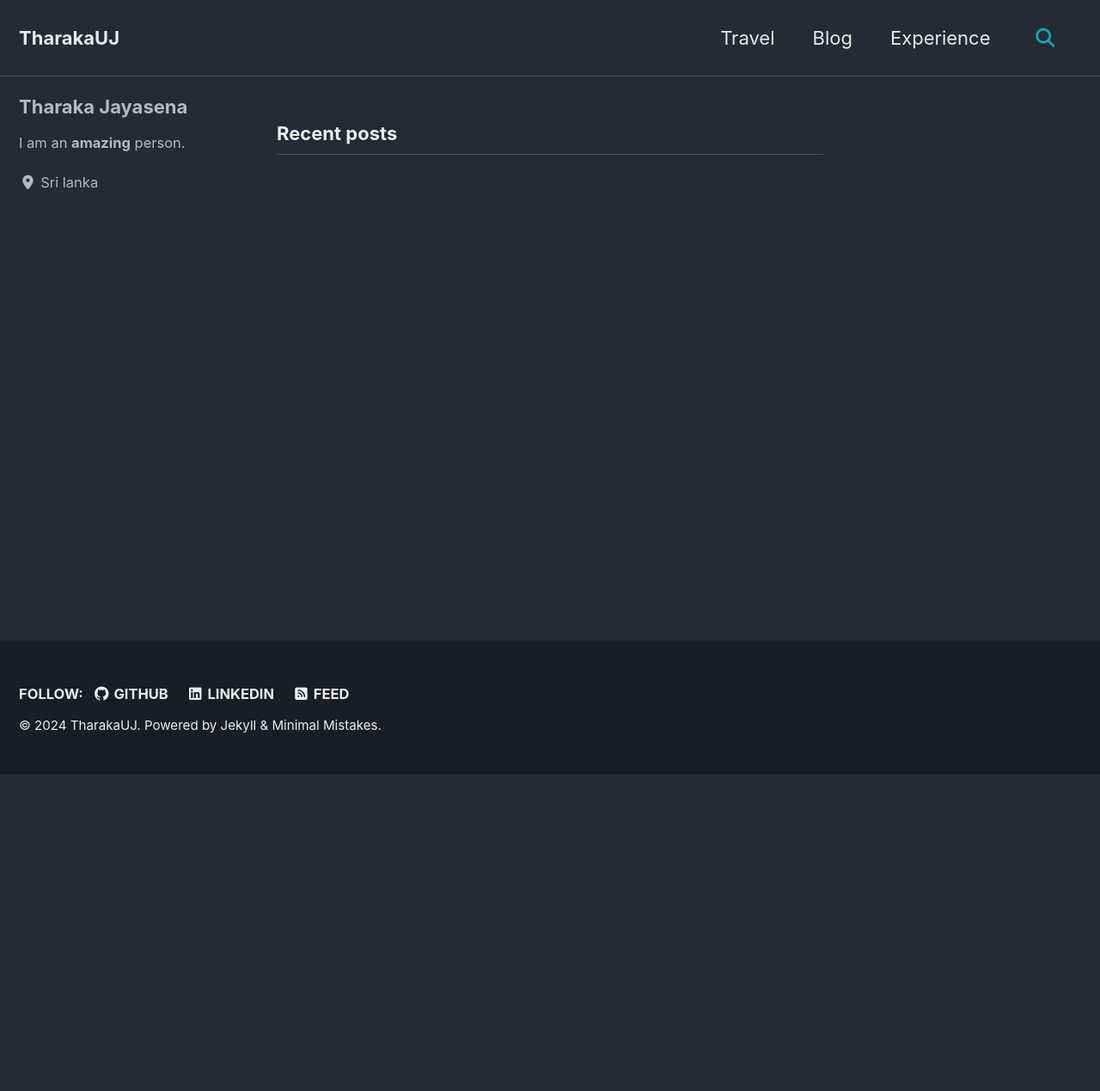
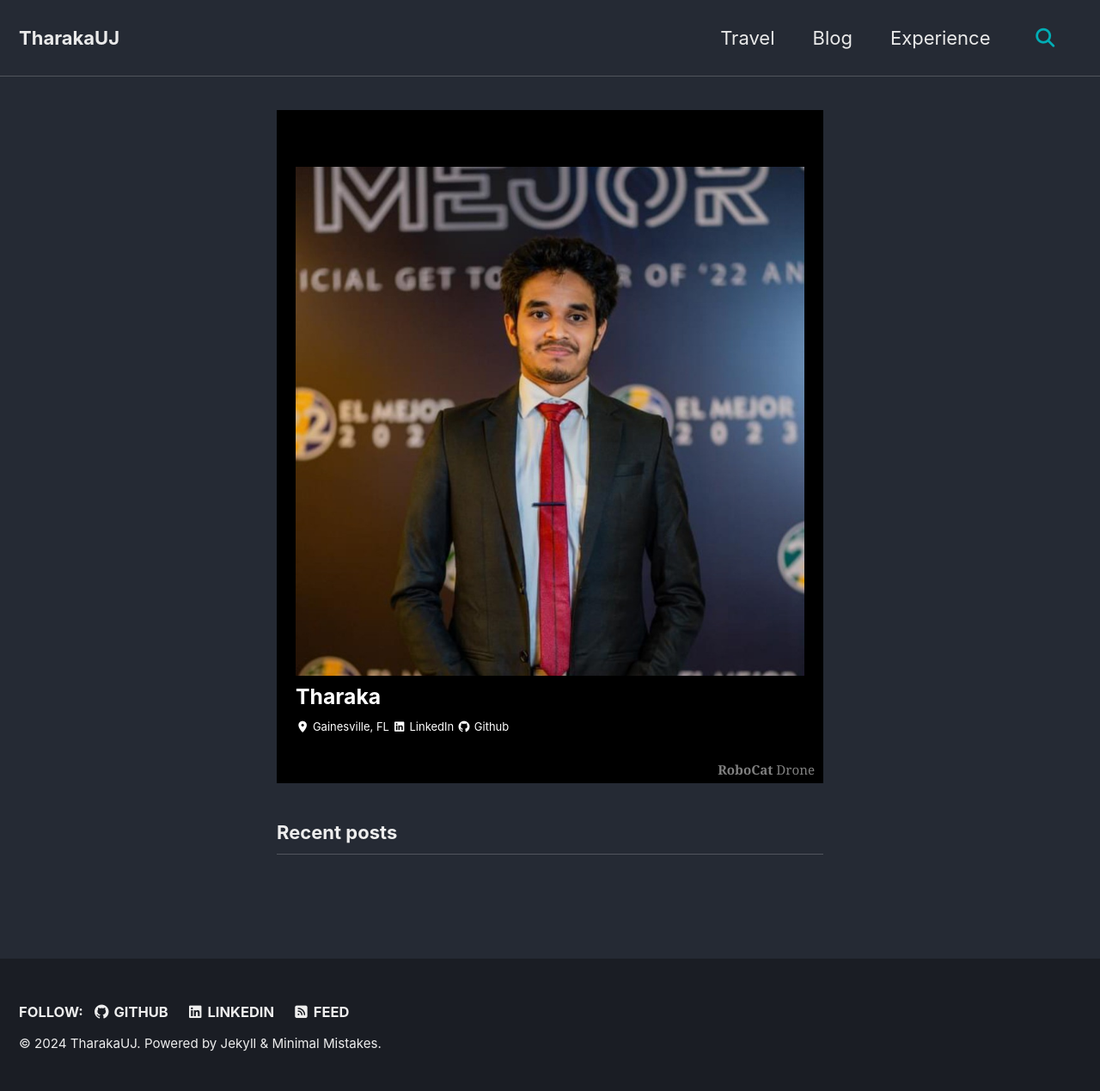
Before and after one commit to TharakaUJ/TharakaUJ.github.io, a Jekyll site: the page built from index.html, in a window 1280 px wide. Shown: the whole page at 86% size. Built offline with Jekyll 4.4.1, drawn with Linux system fonts in a browser that asks for light colours; cached includes are drawn as plain includes; the list of posts is cut into pages by our own code; before the commit the page ends 900 px from its top, so only the background shows below that.

Commit message:
Add images.yml and update author profile in index.html

```diff
--- /dev/null
+++ b/_data/images.yml
@@ -0,0 +1,2 @@
+homeHeader: "/assets/"
+profile: "assets/images/my image.jpeg"
--- a/index.html
+++ b/index.html
@@ -1,4 +1,40 @@
 ---
 layout: home
-author_profile: true
+author_profile: false
 ---
+
+<div class="page__hero--overlay"
+    style="background-color: #000; background-image: linear-gradient(var(--splash-gradient-color), rgba(0, 0, 0, 0.5)), url('https://archfx.github.io/images/me/robocatDrone.jpg');">
+    <div class="wrapper" style="margin-bottom: -10px;">
+        <div class="splash__avatar">
+            <img src="{{site.data.images.profile}}"  class="splash__avatar" alt="Ar·un·a"
+                title="Here's me hiking the scenic Eagle Falls Trailhead in gorgeous Olympic Valley, CA, with the stunning Lake Tahoe in the backdrop">
+        </div>
+        <h3 class="author__name" style="color:white; margin-bottom: 5px;">
+            Tharaka
+            <!-- <span style="font-weight:normal">
+                <em>/tharaka/</em>
+            </span> -->
+        </h3>
+        <p class="author__bio" style="color:white; margin-bottom: 10px; margin-top: 5px;">
+
+        </p>
+        <div class="author__urls-wrapper" style="color:white; font-size: small;">
+            <nobr>
+                <i class="fa fa-fw fa-map-marker-alt" aria-hidden="true"></i>
+                Gainesville, FL
+            </nobr>
+            <a style="text-decoration: none" href="https://www.linkedin.com/in/arunajayasena">
+                <nobr><i class="fab fa-fw fa-linkedin" aria-hidden="true"></i> LinkedIn</nobr>
+            </a>
+            <a style="text-decoration: none" href="https://github.com/archfx">
+                <nobr><i class="fab fa-fw fa-github" aria-hidden="true"></i> Github</nobr>
+            </a>
+
+
+        </div>
+    </div>
+    <span class="page__hero-caption">
+        <a href="https://archfx.github.io/research/robocat/"><strong>RoboCat</strong> Drone</a>
+    </span>
+</div>
```
Also changed, not shown: assets/images/my image.jpeg (added).
